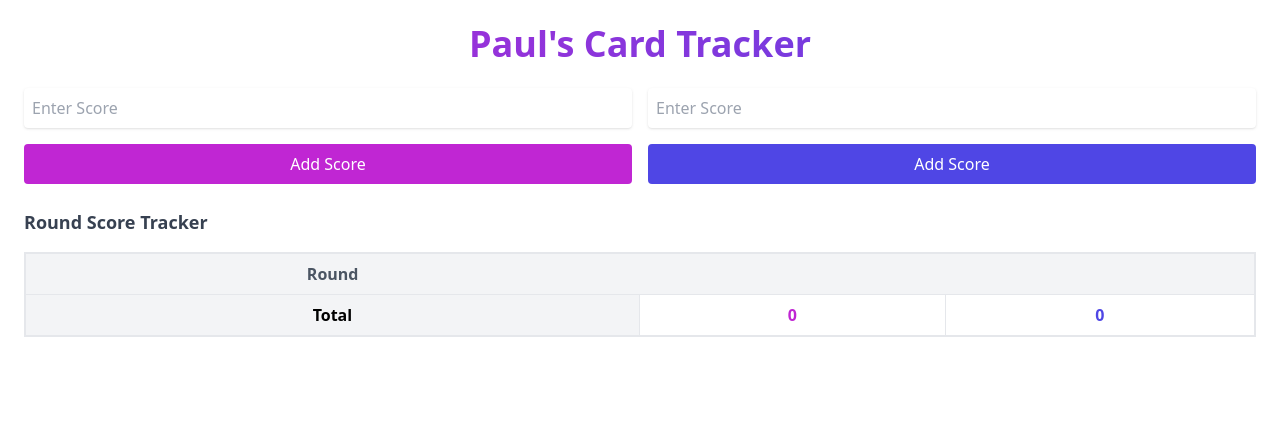
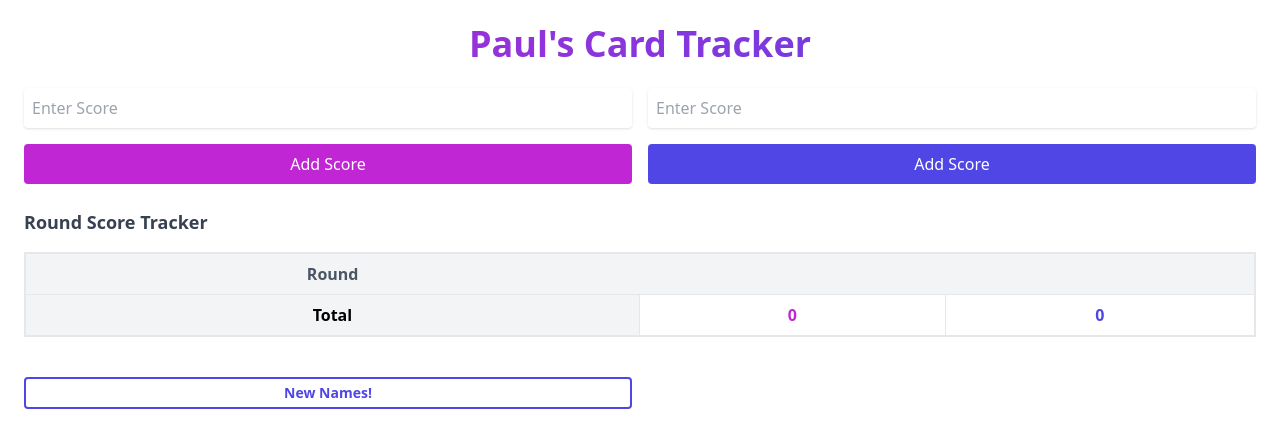
Before and after one commit to colbygarland/card-keeper, a Next.js app: page /play in a window 1280 px wide. Shown: the top 448 px of the page. Built offline with nearby package versions, Linux system fonts and the light colour scheme.

Commit message:
better ux

```diff
--- a/pages/play.tsx
+++ b/pages/play.tsx
@@ -146,16 +146,16 @@ export default function Home() {
                 </tbody>
               </table>
             </div>
-            {showReset && (
-              <div className="mt-8 grid gap-4 grid-cols-2">
+            <div className="mt-8 grid gap-4 grid-cols-2">
+              {showReset && (
                 <a href="" className="font-bold block w-full px-2 py-1 text-sm mt-2 text-fuchsia-600 border-2 border-fuchsia-600 text-center rounded">
                   Reset
                 </a>
-                <Link href="/" className="font-bold block w-full px-2 py-1 text-sm mt-2 text-indigo-600 border-2 border-indigo-600 text-center rounded">
-                  New Names!
-                </Link>
-              </div>
-            )}
+              )}
+              <Link href="/" className="font-bold block w-full px-2 py-1 text-sm mt-2 text-indigo-600 border-2 border-indigo-600 text-center rounded">
+                New Names!
+              </Link>
+            </div>
           </div>
         </div>
       </div>
```
